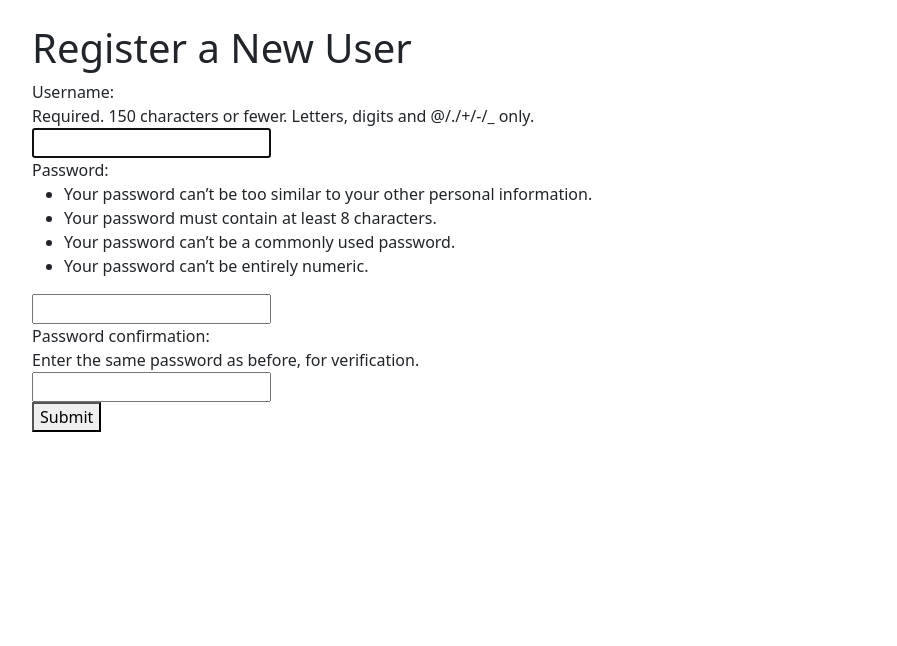
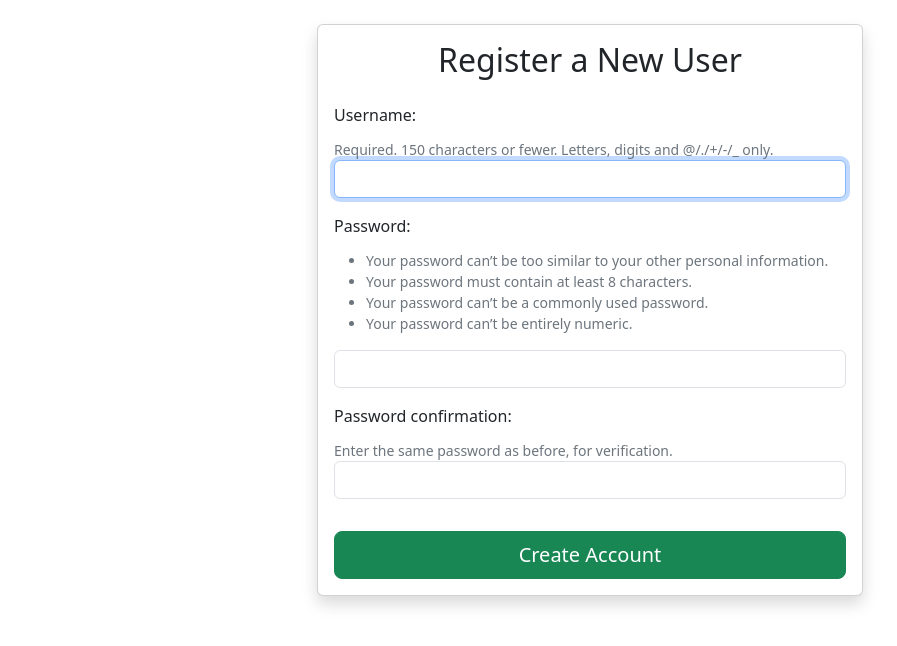
Before and after one commit to matthewdeaves/maple, a Django app: page /users/register/ in a window 1280 px wide. Shown: the part 56-702 px from the top of the page, without its empty margins (50-947 px from the left). Run offline with Django 5.2, Linux system fonts and the light colour scheme; parts of the project's set-up code (start-up, migrations or seed data) failed here and were passed over.

Commit message:
added nice css for the register form

```diff
--- a/maple/static/css/style.css
+++ b/maple/static/css/style.css
@@ -32,3 +32,56 @@
     background-color: #157347;
     border-color: #146c43;
 }
+
+/* User registration form styling */
+.user-register-form input[type="text"],
+.user-register-form input[type="password"] {
+    display: block;
+    width: 100%;
+    padding: 0.375rem 0.75rem;
+    font-size: 1rem;
+    font-weight: 400;
+    line-height: 1.5;
+    color: #212529;
+    background-color: #fff;
+    background-image: none;
+    border: 1px solid #dee2e6;
+    border-radius: 0.375rem;
+    transition: border-color 0.15s ease-in-out, box-shadow 0.15s ease-in-out;
+    margin-bottom: 1rem;
+}
+
+.user-register-form input[type="text"]:focus,
+.user-register-form input[type="password"]:focus {
+    color: #212529;
+    background-color: #fff;
+    border-color: #86b7fe;
+    outline: 0;
+    box-shadow: 0 0 0 0.25rem rgba(13, 110, 253, 0.25);
+}
+
+.user-register-form label {
+    margin-bottom: 0.5rem;
+    font-weight: 500;
+    color: #212529;
+}
+
+.user-register-form ul.errorlist {
+    width: 100%;
+    margin-top: 0.25rem;
+    margin-bottom: 0.5rem;
+    font-size: 0.875em;
+    color: #dc3545;
+    padding-left: 0;
+    list-style: none;
+}
+
+.user-register-form ul.errorlist li {
+    margin-bottom: 0.25rem;
+}
+
+.user-register-form .helptext {
+    margin-top: 0.25rem;
+    font-size: 0.875em;
+    color: #6c757d;
+}
--- a/maple/users/templates/users/user_register.html
+++ b/maple/users/templates/users/user_register.html
@@ -5,10 +5,18 @@
 {% endblock %}
 
 {% block content%}
-    <h1>Register a New User</h1>
-    <form class="form-with-validation" action="/users/register/" method="post">
-        {% csrf_token %}
-        {{ form }}
-        <button type="submit">Submit</button>
-    </form>
+    <div class="row justify-content-center">
+        <div class="col-md-6">
+            <div class="card shadow">
+                <div class="card-body">
+                    <h2 class="text-center mb-4">Register a New User</h2>
+                    <form class="user-register-form" action="/users/register/" method="post">
+                        {% csrf_token %}
+                        {{ form }}
+                        <button type="submit" class="btn btn-success btn-lg w-100 mt-3">Create Account</button>
+                    </form>
+                </div>
+            </div>
+        </div>
+    </div>
 {% endblock %}
```
